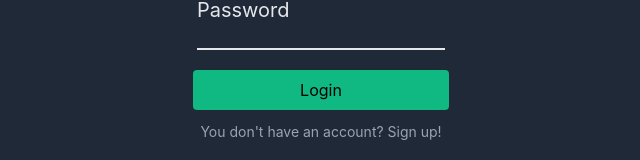
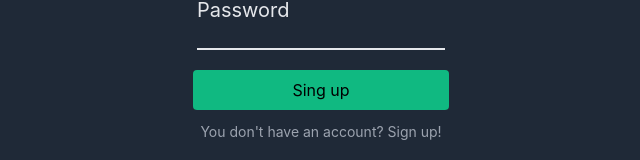
Before and after one commit to MrHDOLEK/trello_copy, a React (Create React App) app: page /login in a window 1280 px wide. Shown: the part 400-560 px from the top of the page, without its empty margins (319-959 px from the left). Built offline with nearby package versions, Linux system fonts and the light colour scheme; no server answers.

Commit message:
Tests has been added

```diff
--- a/src/components/authentication/Login.js
+++ b/src/components/authentication/Login.js
@@ -49,7 +49,12 @@ const Login = () => {
           onChange={onChange}
           variant="variantOne"
         />
-        <Button text="Login" type="submit" variant="variantOne" width="full" />
+        <Button
+          text="Sing up"
+          type="submit"
+          variant="variantOne"
+          width="full"
+        />
       </form>
       <small className="text-gray-400 mt-3 text-sm">
         You don't have an account?{" "}
--- a/src/components/common/InputField.js
+++ b/src/components/common/InputField.js
@@ -19,7 +19,11 @@ const InputField = ({
       "bg-gray-100 border-2 focus:border-green-400 rounded text-gray-900 p-1";
   return (
     <div className="flex flex-col mt-2">
-      {label && <label className="text-xl text-gray-200 mx-1">{label}</label>}
+      {label && (
+        <label htmlFor={id} className="text-xl text-gray-200 mx-1">
+          {label}
+        </label>
+      )}
       <input
         className={classes}
         type={type}
```
Also changed, not shown: src/__test__/setupTests.js (renamed from src/setupTests.js), 1 other file (tests, documents, lock files or other folders).
